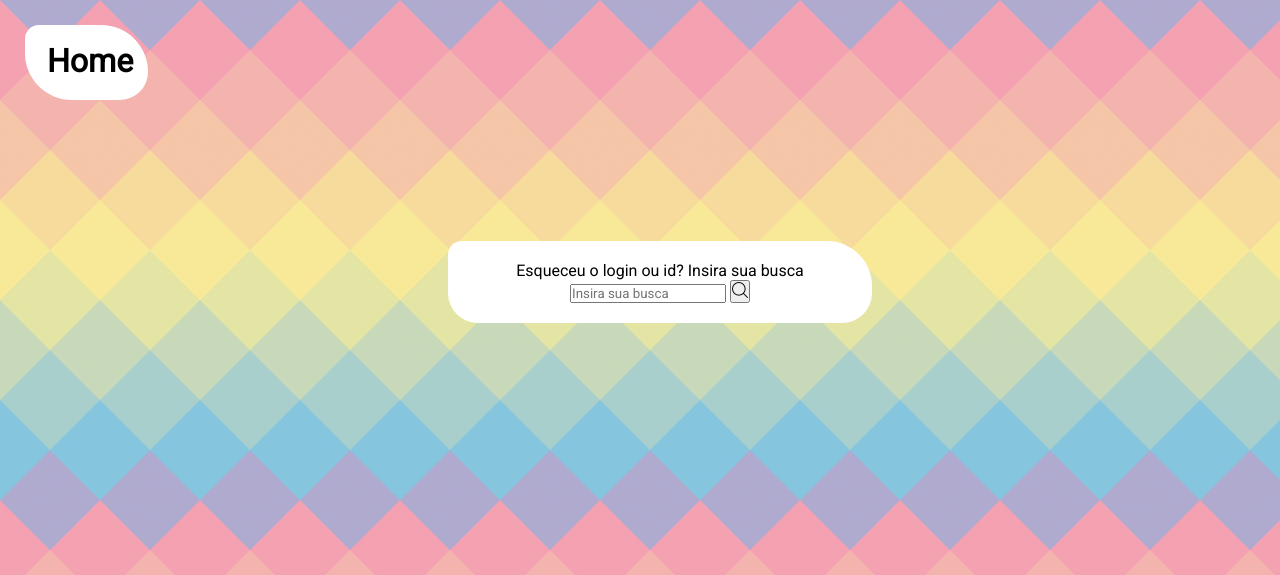
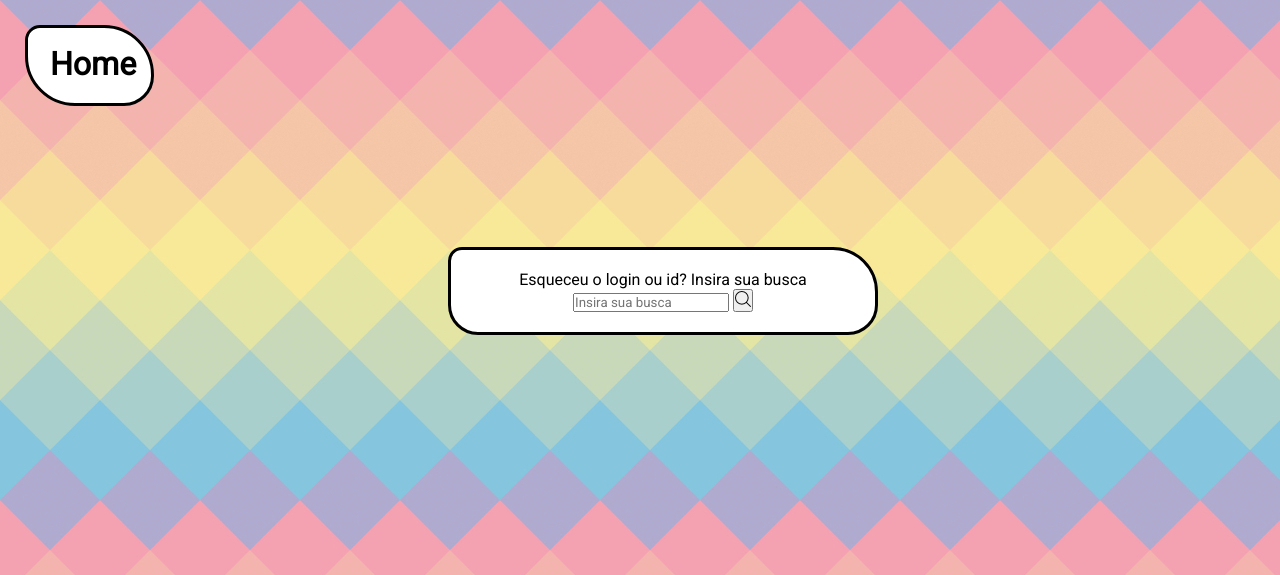
Before and after one commit to barbaha/Portfolio, a PHP site: page /busca.html in a window 1280 px wide. Shown: the top 575 px of the page. Run offline with PHP 8.4, Linux system fonts and the light colour scheme.

Commit message:
Finalizando

```diff
--- a/comentarios/comentarios.php
+++ b/comentarios/comentarios.php
@@ -22,4 +22,4 @@
 </style>
 </head>
 <body>
-</body>
+</body><div class=com><table><tr><td><label>Nome: adm</label></td></tr><tr><td><label>Comentário: Deixe aqui seus comentários</label></td></tr></table></div>
--- a/style.css
+++ b/style.css
@@ -170,6 +170,8 @@ form{
 	padding: 20px;
 	height: 10%;
 	width: 30%;
+	border-style: solid;
+	border-color: #000;
 
 }
 
@@ -193,6 +195,8 @@ a{
 	padding: 35px;
 	height: 5px;
 	width: 53px;
+	border-style: solid;
+	border-color: #000;
 }
 
 .subl{
```
